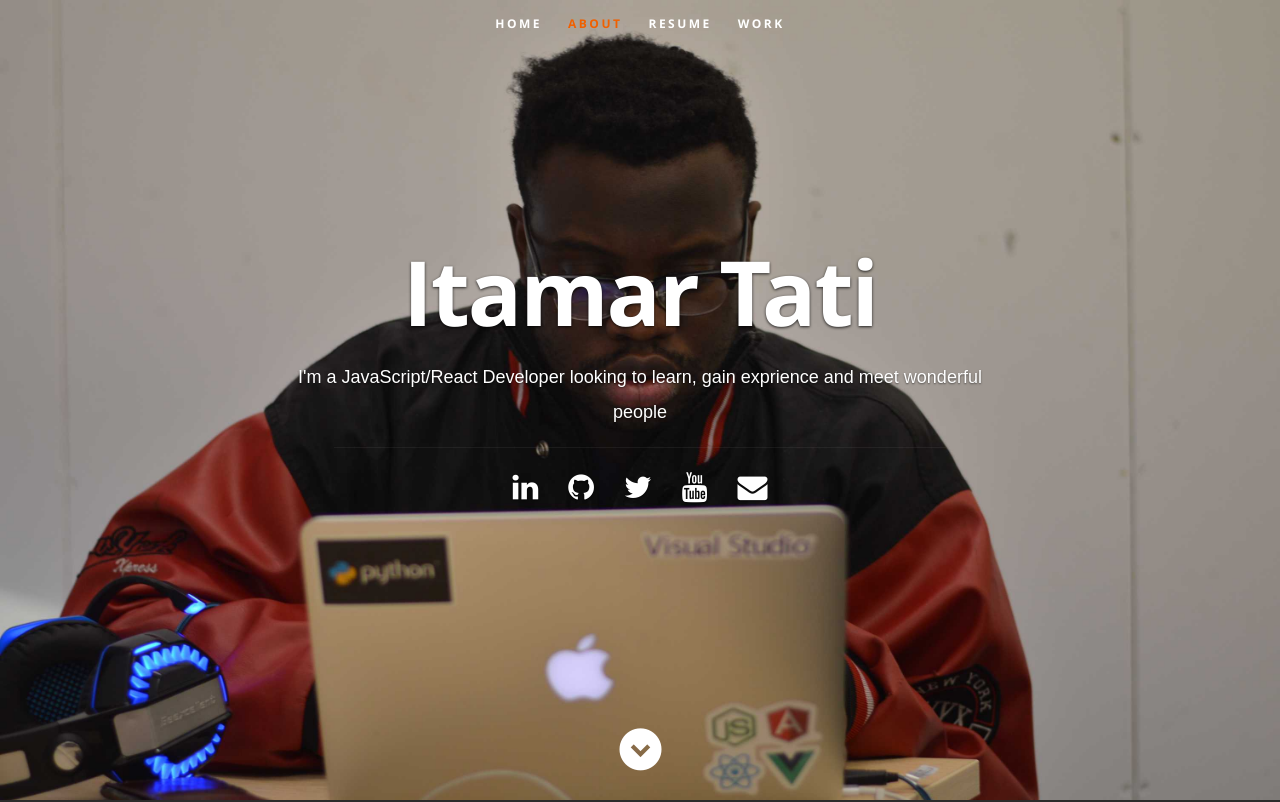
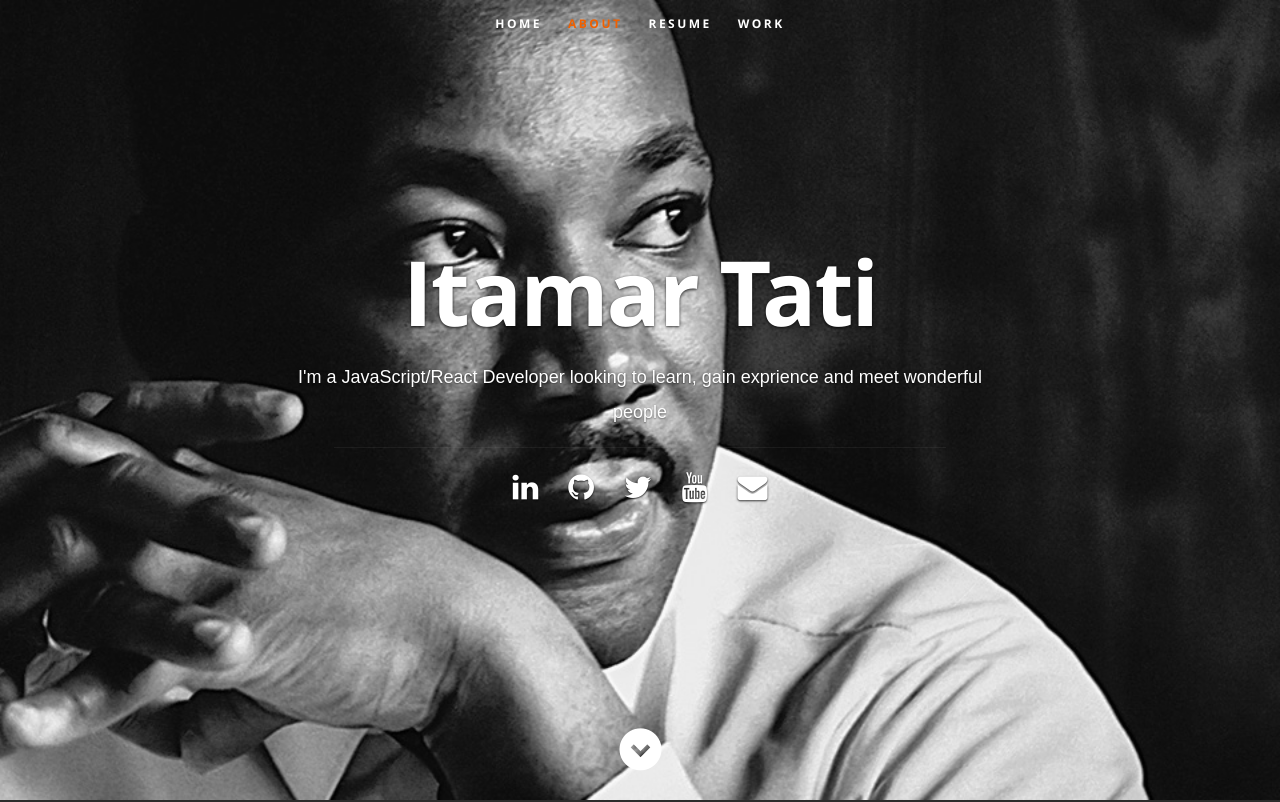
Before and after one commit to ItamarTati/itamar-portfolio-page, a React (Create React App) app: page / in a window 1280 px wide. Shown: the top 802 px of the page. Built offline with nearby package versions, Linux system fonts and the light colour scheme.

Commit message:
Changed Header picture

```diff
--- a/public/css/layout.css
+++ b/public/css/layout.css
@@ -33,7 +33,7 @@ header {
    height: 800px;
    min-height: 500px;
    width: 100%;
-   background: #161415 url(../images/coding1.jpg) no-repeat top center;
+   background: #161415 url(../images/DrKing.jpeg) no-repeat top center;
    background-size: cover !important;
 	-webkit-background-size: cover !important;
    text-align: center;
```
Also changed, not shown: public/images/DrKing.jpeg (added).
